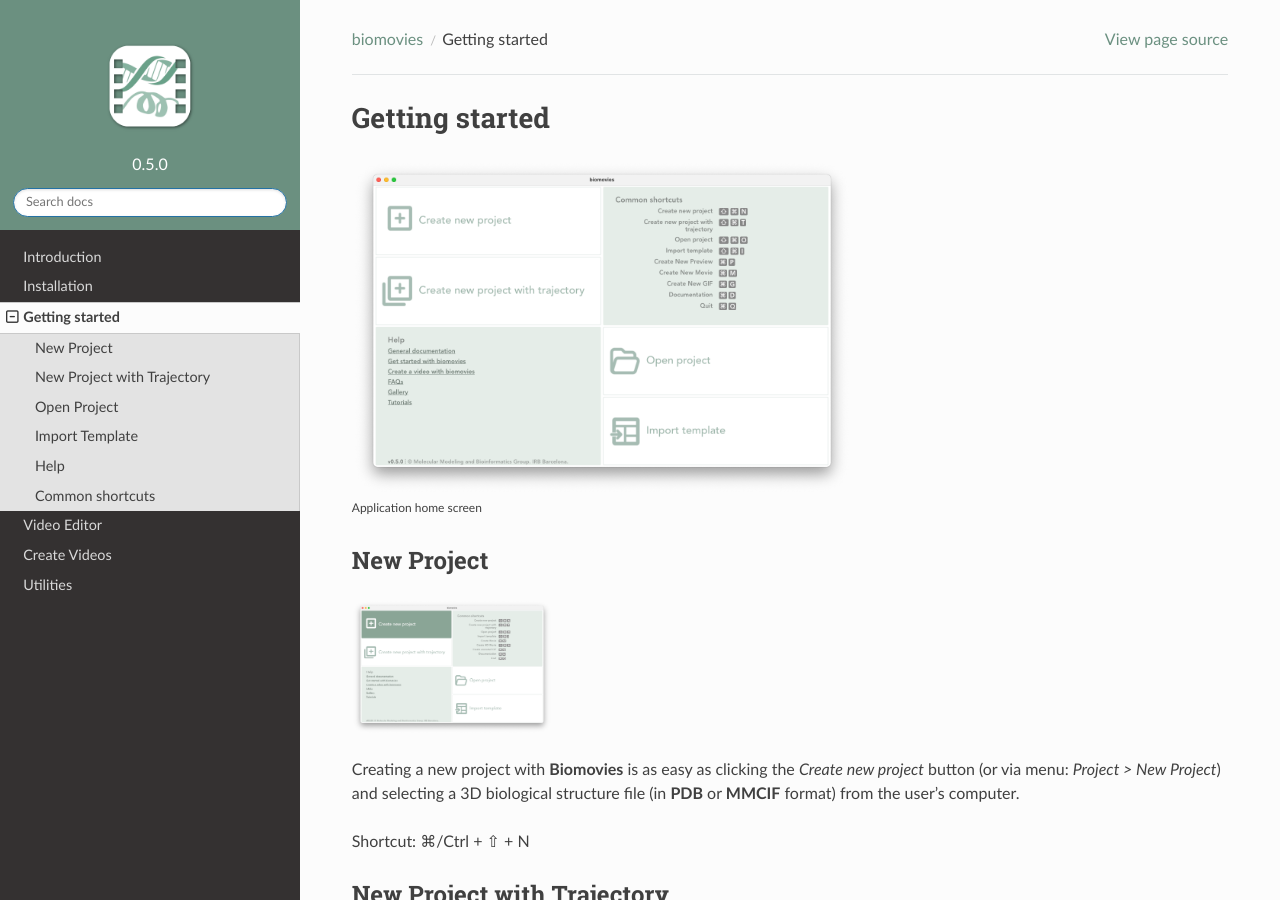
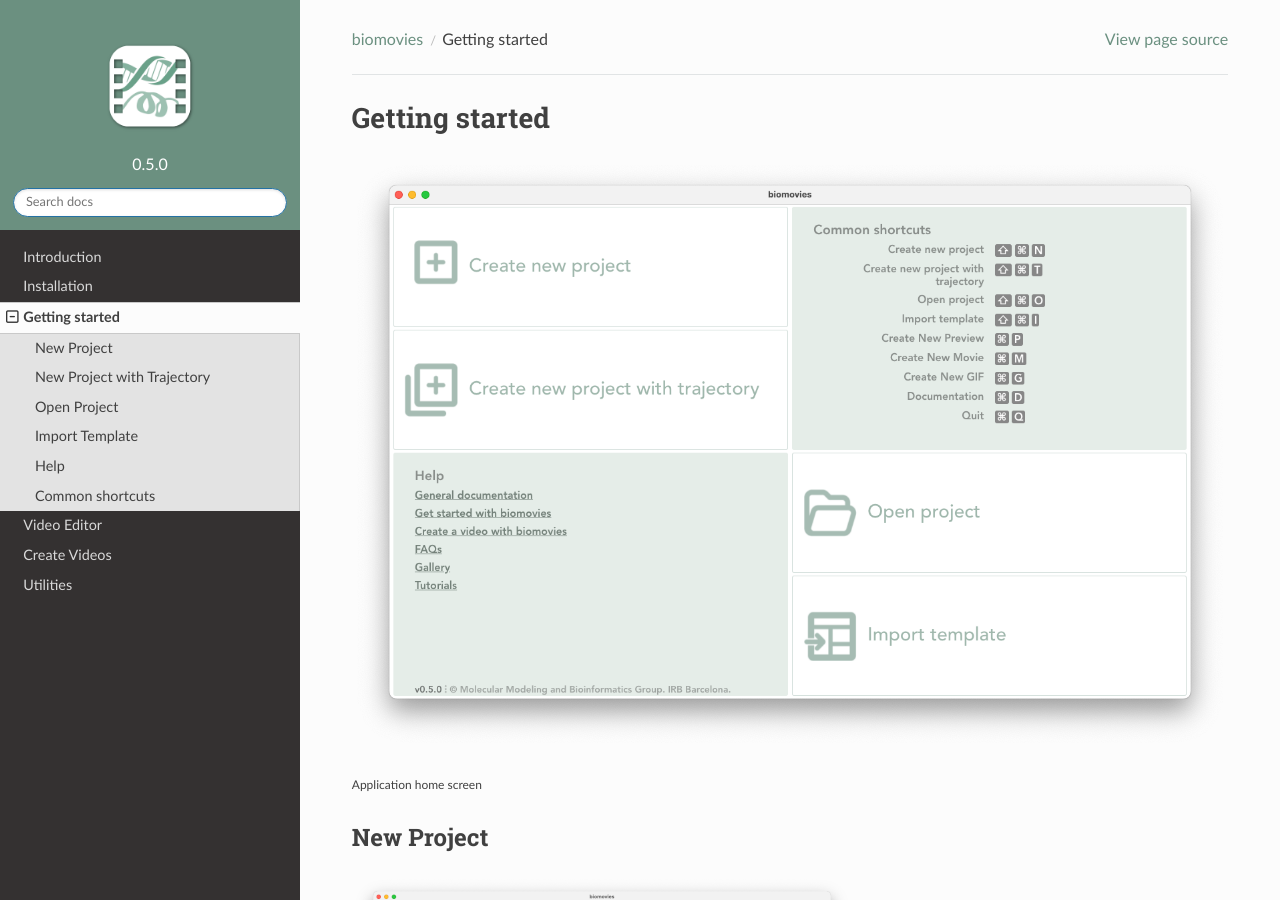
Before and after one commit to gbayarri/biomovies_documentation, a Sphinx documentation site: the page built from docs/source/get-started.md, in a window 1280 px wide and 900 px high. Built offline with Sphinx 7.4.7 and the Read the Docs theme 2.0.0, drawn with Linux system fonts in a browser that asks for light colours.

Commit message:
Get started images

```diff
--- a/docs/source/get-started.md
+++ b/docs/source/get-started.md
@@ -1,12 +1,12 @@
 # Getting started
 
-<img src="_static/get_started/home.png" style="max-width:500px; margin-bottom:0;" />
+![](_static/get_started/home.png)
 
 <span style="font-size:12px;">Application home screen</span>
 
 ## New Project
 
-<img src="_static/get_started/img01.png" style="max-width:200px;" />
+![](_static/get_started/img01.png)
 
 Creating a new project with **Biomovies** is as easy as clicking the _Create new project_ button (or via menu: _Project > New Project_) and selecting a 3D biological structure file (in **PDB** or **MMCIF** format) from the user’s computer.
 
@@ -14,7 +14,7 @@
 
 ## New Project with Trajectory
 
-<img src="_static/get_started/img02.png" style="max-width:200px;" />
+![](_static/get_started/img02.png)
 
 The process of creating a new project with a **trajectory** starts by clicking the _Create new project with trajectory_ button (or via menu: _Project > New Project with Trajectory_) and selecting a 3D biological structure file (in **PDB** or **MMCIF** format) as a topology and its corresponding trajectory (in **NETCDF**, **XTC** or **DCD** format) from the user’s computer. Note that both files must be selected at the **same time**, so it's recommended to have them in the **same folder** at the time of creating the new project.
 
@@ -28,7 +28,7 @@
 
 ## Open Project
 
-<img src="_static/get_started/img03.png" style="max-width:200px;" />
+![](_static/get_started/img03.png)
 
 Just click the _Open project_ button (or via menu: _Project > Open Project_ or _Project > Open Recent_) and select a **.biomovies** file from the user’s computer. A **.biomovies** file contains all the necessary information of the project, including the **3D structure** file and the **trajectory** file (if necessary).
 
@@ -38,7 +38,7 @@
 
 ## Import Template
 
-<img src="_static/get_started/img04.png" style="max-width:200px;" />
+![](_static/get_started/img04.png)
 
 Templates are a very interesting option for applying the **same video edition** to **different structures**. They are worth considering too for sharing a project, since a **template** only saves the project information (but not the structure and the trajectory) and, therefore, the **file size** is really **small**.
 
```
